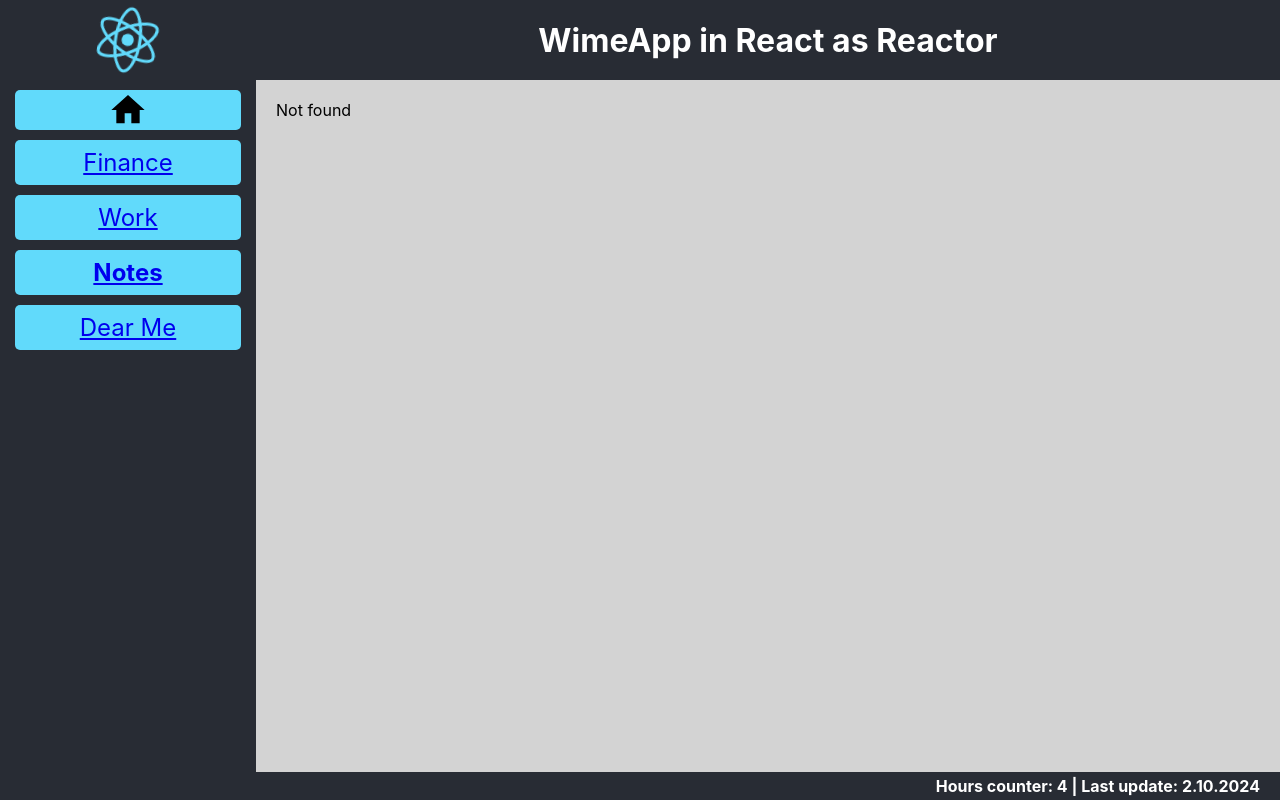
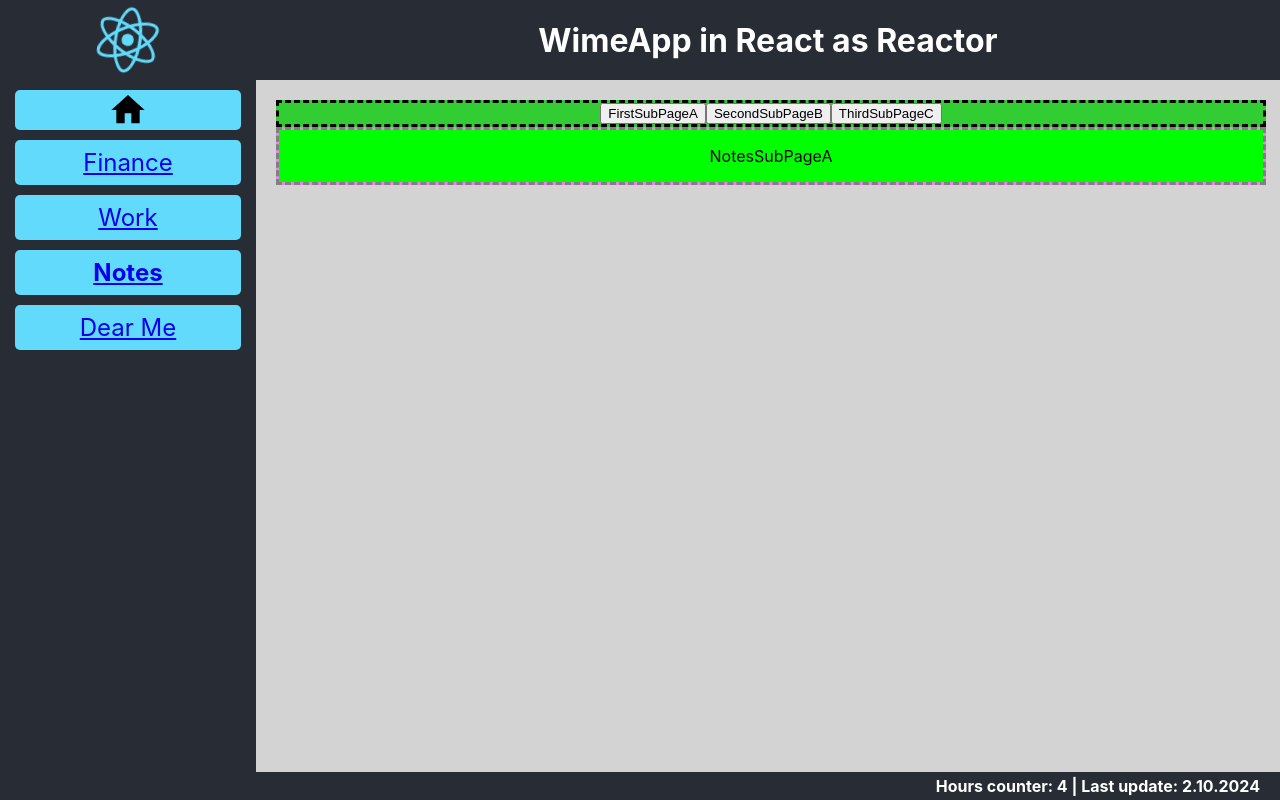
Before and after one commit to Lorisory/Reactor, a React (Create React App) app: page /Notes in a window 1280 px wide. Before the commit this address had no page. Built offline with nearby package versions, Linux system fonts and the light colour scheme.

Commit message:
Notes extended

```diff
--- a/src/App.tsx
+++ b/src/App.tsx
@@ -1,9 +1,8 @@
 import './App.css';
-import { BrowserRouter as Router, Route, Routes } from 'react-router-dom';
+import { BrowserRouter as Router, Route, Routes, Navigate } from 'react-router-dom';
 import HomePage from './HomePage';
 import FinanceHomeView from './Finance/FinanceHomeView';
 import DearMePage from './DearMe/DearMePage';
-import EnvelopeView from './DearMe/EnvelopeView';
 import NotFound from './NotFound';
 import ReactorHeader from './ReactorHeader';
 import SidebarNavigation from './SidebarNavigation';
@@ -11,6 +10,12 @@
 import OneWeekPage from "./DearMe/SubPages/OneWeekPage";
 import OneMonthPage from "./DearMe/SubPages/OneMonthPage";
 import OneYearPage from "./DearMe/SubPages/OneYearPage";
+
+import NotesPage from './Notes/NotesPage';
+import NotesSubPageA from './Notes/SubPages/NotesSubPageA';
+import NotesSubPageB from './Notes/SubPages/NotesSubPageB';
+import NotesSubPageC from './Notes/SubPages/NotesSubPageC';
+
 
 function App() {
   return (
@@ -45,6 +50,14 @@
               <Route path="1-year" element={<OneYearPage />} />
             </Route>
 
+            {/* Notes with subroutes */}
+            <Route path="/Notes" element={<NotesPage />}>
+              <Route path="/Notes/" element={<NotesSubPageA />} />
+              <Route path="NotesSubPageA" element={<NotesSubPageA />} />
+              <Route path="NotesSubPageB" element={<NotesSubPageB />} />
+              <Route path="NotesSubPageC" element={<NotesSubPageC />} />
+            </Route>
+
             <Route path="*" element={<NotFound />} />
           </Routes>
         </div>
--- a/src/DearMe/DearMeNavigation.tsx
+++ b/src/DearMe/DearMeNavigation.tsx
@@ -1,4 +1,4 @@
-import {useNavigate} from "react-router-dom";
+import { useNavigate } from "react-router-dom";
 
 export default function DearMeNavigation() {
   const navigate = useNavigate();
@@ -6,6 +6,7 @@
     display: 'flex',
     alignItems: 'center',
     textAlign: 'center',
+    backgroundColor: 'limegreen',
     justifyContent: 'center',
     width: '100%',
   }}>
--- a/src/DearMe/DearMePage.tsx
+++ b/src/DearMe/DearMePage.tsx
@@ -3,10 +3,8 @@
 import DearMeSubpageContainer from "./DearMeSubpageContainer";
 
 function DearMePage() {
-
-
   return (
-    <div style={{ width: '100%', backgroundColor: 'lightseagreen' }}>
+    <div style={{ width: '100%' }}>
       <DearMeNavigation />
       <DearMeSubpageContainer />
     </div>
--- a/src/DearMe/DearMeSubpageContainer.tsx
+++ b/src/DearMe/DearMeSubpageContainer.tsx
@@ -7,6 +7,7 @@
       display: 'flex',
       justifyContent: 'center',
       alignItems: 'top',
+      background:'gray',
       flexWrap: 'wrap', // Allows wrapping items
       height: '75vh',
     }}
--- /dev/null
+++ b/src/Notes/NotesPage.tsx
@@ -0,0 +1,48 @@
+import { useNavigate, Outlet } from "react-router-dom";
+
+export default function NotesPage() {
+    const navigate = useNavigate();
+    return (
+        <div>
+            <div style={{
+                display: 'flex',
+                alignItems: 'center',
+                textAlign: 'center',
+                justifyContent: 'center',
+                background: 'limegreen',
+                border: '3px dashed black',
+                width: '100%',
+            }}>
+
+                <button
+                    onClick={() => navigate('/Notes/NotesSubPageA')}
+                >
+                    FirstSubPageA
+                </button>
+                <button
+                    onClick={() => navigate('/Notes/NotesSubPageB')}
+                >
+                    SecondSubPageB
+                </button>
+                <button
+                    onClick={() => navigate('/Notes/NotesSubPageC')}
+                >
+                    ThirdSubPageC
+                </button>
+
+            </div>
+            <div style={{
+                display: 'flex',
+                alignItems: 'center',
+                textAlign: 'center',
+                justifyContent: 'center',
+                background: 'violet',
+                border: '3px dashed gray',
+                width: '100%',
+                height: '100%',
+            }}>
+                <Outlet />
+            </div>
+        </div>
+    )
+}
--- /dev/null
+++ b/src/Notes/SubPages/NotesSubPageA.tsx
@@ -0,0 +1,10 @@
+
+export default function NotesSubPageA() {
+    return (
+        <div style={{
+            width: "100%",
+            backgroundColor: 'Lime' }}>
+            <p>NotesSubPageA</p>
+        </div>
+    );
+}
--- /dev/null
+++ b/src/Notes/SubPages/NotesSubPageB.tsx
@@ -0,0 +1,10 @@
+
+export default function NotesSubPageB() {
+    return (
+        <div style={{
+            width: "100%",
+            backgroundColor: 'Chartreuse' }}>
+            <p>NotesSubPageB</p>
+        </div>
+    );
+}
--- /dev/null
+++ b/src/Notes/SubPages/NotesSubPageC.tsx
@@ -0,0 +1,10 @@
+
+export default function NotesSubPageC() {
+    return (
+        <div style={{
+            width: "100%",
+            backgroundColor: 'green' }}>
+            NotesSubPageC
+        </div>
+    );
+}
--- a/src/SidebarNavigation.tsx
+++ b/src/SidebarNavigation.tsx
@@ -47,7 +47,7 @@
       </NavLink>
 
       <NavLink
-        to="/notes"
+        to="/Notes"
         style={({ isActive }) => ({
           fontWeight: isActive ? 'bold' : 'normal',
         })}
```
Also changed, not shown: src/Notes/SubPages/NotesSubPageDefault.tsx (added, +10 -0 lines).
